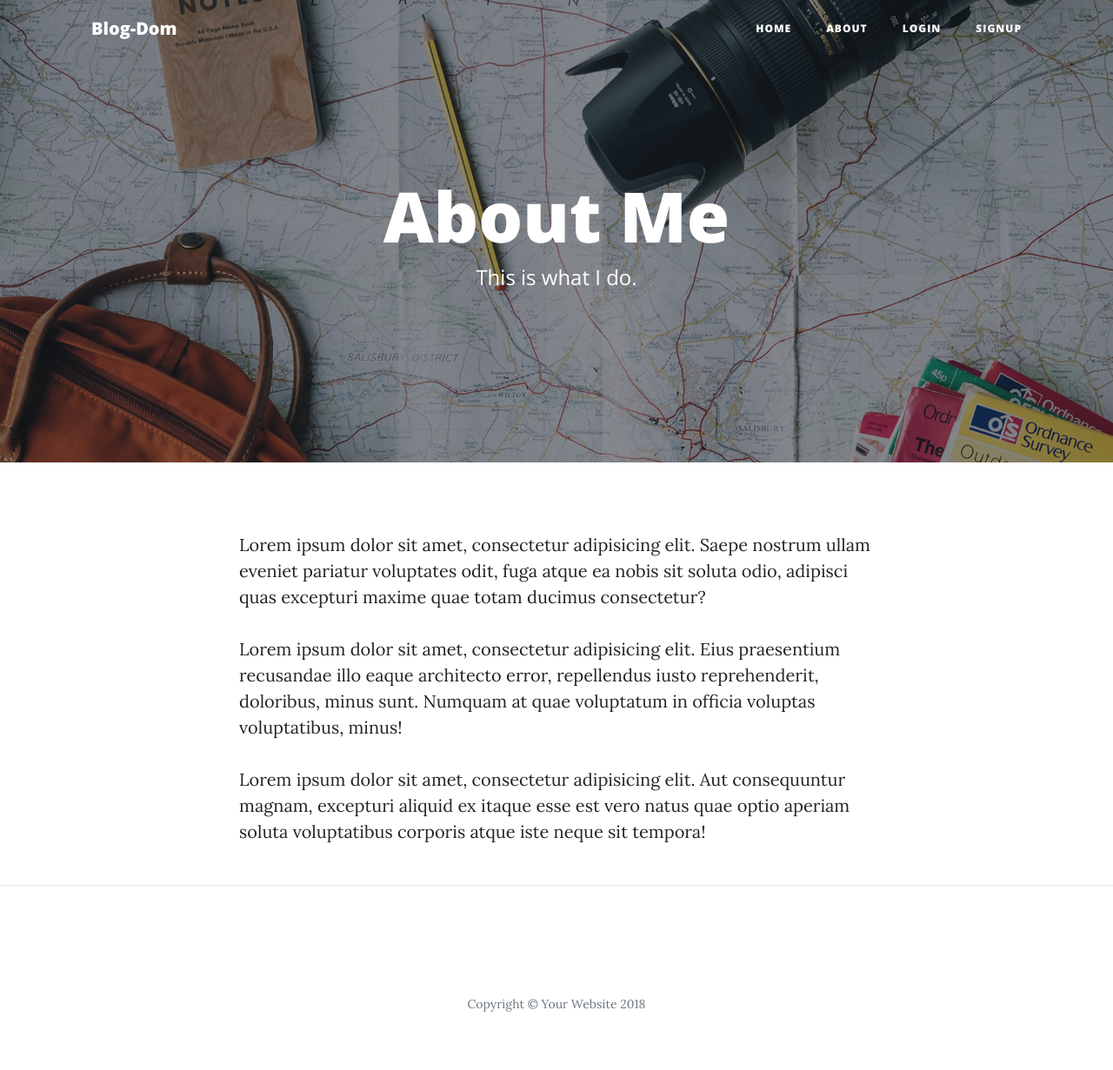
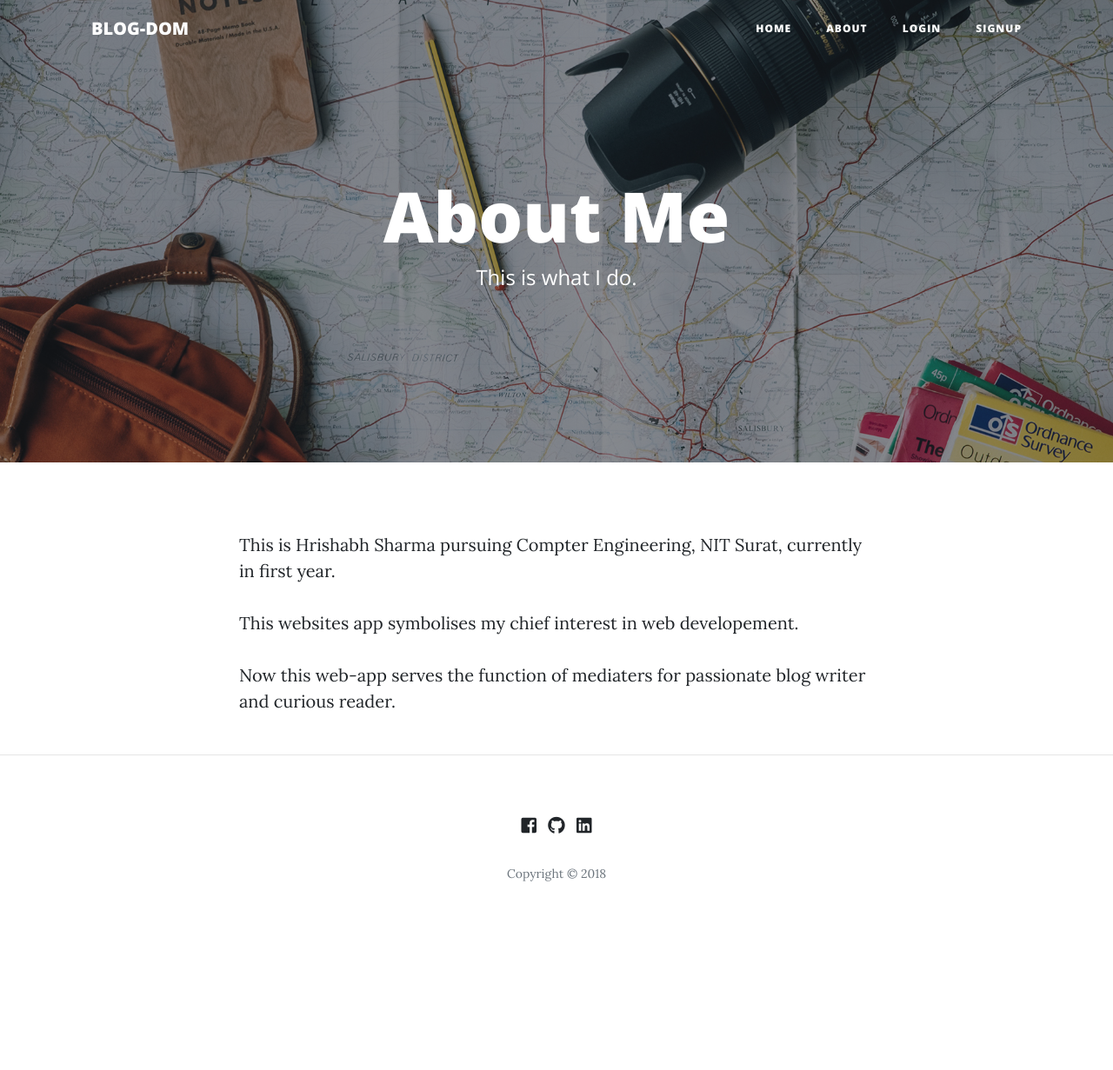
Before and after one commit to Sharma-Hrishabh/my_blog, a Django app: page /about/ in a window 1280 px wide. Shown: the whole page at 87% size. After the commit the page ends 1014 px from the top, so only its background shows below. Run offline with Django 3.2, Linux system fonts and the light colour scheme; some libraries are stand-ins or nearby versions.

Commit message:
about added

```diff
--- a/templates/about.html
+++ b/templates/about.html
@@ -13,7 +13,7 @@
     <link rel="stylesheet" href="{% static 'styles.css' %}">
       <!-- Bootstrap core CSS -->
       <link href="{% static 'vendor/bootstrap/css/bootstrap.min.css' %}" rel="stylesheet">
-
+ <link rel="stylesheet" href="https://use.fontawesome.com/releases/v5.4.1/css/all.css" integrity="sha384-5sAR7xN1Nv6T6+dT2mhtzEpVJvfS3NScPQTrOxhwjIuvcA67KV2R5Jz6kr4abQsz" crossorigin="anonymous">
       <!-- Custom fonts for this template -->
       <link href="{% static 'vendor/font-awesome/css/font-awesome.min.css" rel="stylesheet' %}" type="text/css">
       <link href='https://fonts.googleapis.com/css?family=Lora:400,700,400italic,700italic' rel='stylesheet' type='text/css'>
@@ -28,7 +28,7 @@
     <!-- Navigation -->
     <nav class="navbar navbar-expand-lg navbar-light fixed-top" id="mainNav">
       <div class="container">
-        <a class="navbar-brand" href="{% url 'home'%}">Blog-Dom</a>
+        <a class="navbar-brand" href="{% url 'home'%}">BLOG-DOM</a>
         <button class="navbar-toggler navbar-toggler-right" type="button" data-toggle="collapse" data-target="#navbarResponsive" aria-controls="navbarResponsive" aria-expanded="false" aria-label="Toggle navigation">
           Menu
           <i class="fa fa-bars"></i>
@@ -80,9 +80,15 @@
     <div class="container">
       <div class="row">
         <div class="col-lg-8 col-md-10 mx-auto">
-          <p>Lorem ipsum dolor sit amet, consectetur adipisicing elit. Saepe nostrum ullam eveniet pariatur voluptates odit, fuga atque ea nobis sit soluta odio, adipisci quas excepturi maxime quae totam ducimus consectetur?</p>
-          <p>Lorem ipsum dolor sit amet, consectetur adipisicing elit. Eius praesentium recusandae illo eaque architecto error, repellendus iusto reprehenderit, doloribus, minus sunt. Numquam at quae voluptatum in officia voluptas voluptatibus, minus!</p>
-          <p>Lorem ipsum dolor sit amet, consectetur adipisicing elit. Aut consequuntur magnam, excepturi aliquid ex itaque esse est vero natus quae optio aperiam soluta voluptatibus corporis atque iste neque sit tempora!</p>
+          <p>
+            This is Hrishabh Sharma pursuing Compter Engineering, NIT Surat, currently in first year.
+          </p>
+          <p>
+            This websites app symbolises my chief interest in web developement.
+          </p>
+         <p>
+      Now this web-app serves the function of mediaters for passionate blog writer and curious reader.
+       </p>
         </div>
       </div>
     </div>
@@ -96,6 +102,21 @@
           <div class="col-lg-8 col-md-10 mx-auto">
             <ul class="list-inline text-center">
               <li class="list-inline-item">
+                <a href="https://www.facebook.com/hrishabh.sharma.33">
+<i class="fab fa-facebook-square"></i>
+                </a>
+              </li>
+              <li class="list-inline-item">
+                <a href="https://github.com/sharma-hrishabh">
+<i class="fab fa-github"></i>
+                </a>
+              </li>
+              <li class="list-inline-item">
+                <a href="https://www.linkedin.com/in/hrishabh-sharma-122338163/">
+<i class="fab fa-linkedin"></i>
+                </a>
+              </li>
+              <!-- <li class="list-inline-item">
                 <a href="#">
                   <span class="fa-stack fa-lg">
                     <i class="fa fa-circle fa-stack-2x"></i>
@@ -118,9 +139,9 @@
                     <i class="fa fa-github fa-stack-1x fa-inverse"></i>
                   </span>
                 </a>
-              </li>
+              </li> -->
             </ul>
-            <p class="copyright text-muted">Copyright &copy; Your Website 2018</p>
+            <p class="copyright text-muted">Copyright &copy; 2018</p>
           </div>
         </div>
       </div>
--- a/templates/base_layout.html
+++ b/templates/base_layout.html
@@ -24,7 +24,7 @@
     <!--nav -->
     <nav class="navbar navbar-expand-lg navbar-light fixed-top" id="mainNav">
       <div class="container">
-        <a class="navbar-brand" href="{% url 'home'%}">Blog-Dom</a>
+        <a class="navbar-brand" href="{% url 'home'%}">BLOG-DOM</a>
         <button class="navbar-toggler navbar-toggler-right" type="button" data-toggle="collapse" data-target="#navbarResponsive" aria-controls="navbarResponsive" aria-expanded="false" aria-label="Toggle navigation">
           Menu
           <i class="fa fa-bars"></i>
@@ -104,7 +104,7 @@
                 </a>
               </li>
             </ul>
-            <p class="copyright text-muted">Copyright &copy; Your Website 2018</p>
+            <p class="copyright text-muted">Copyright &copy;2018</p>
           </div>
         </div>
       </div>
```
